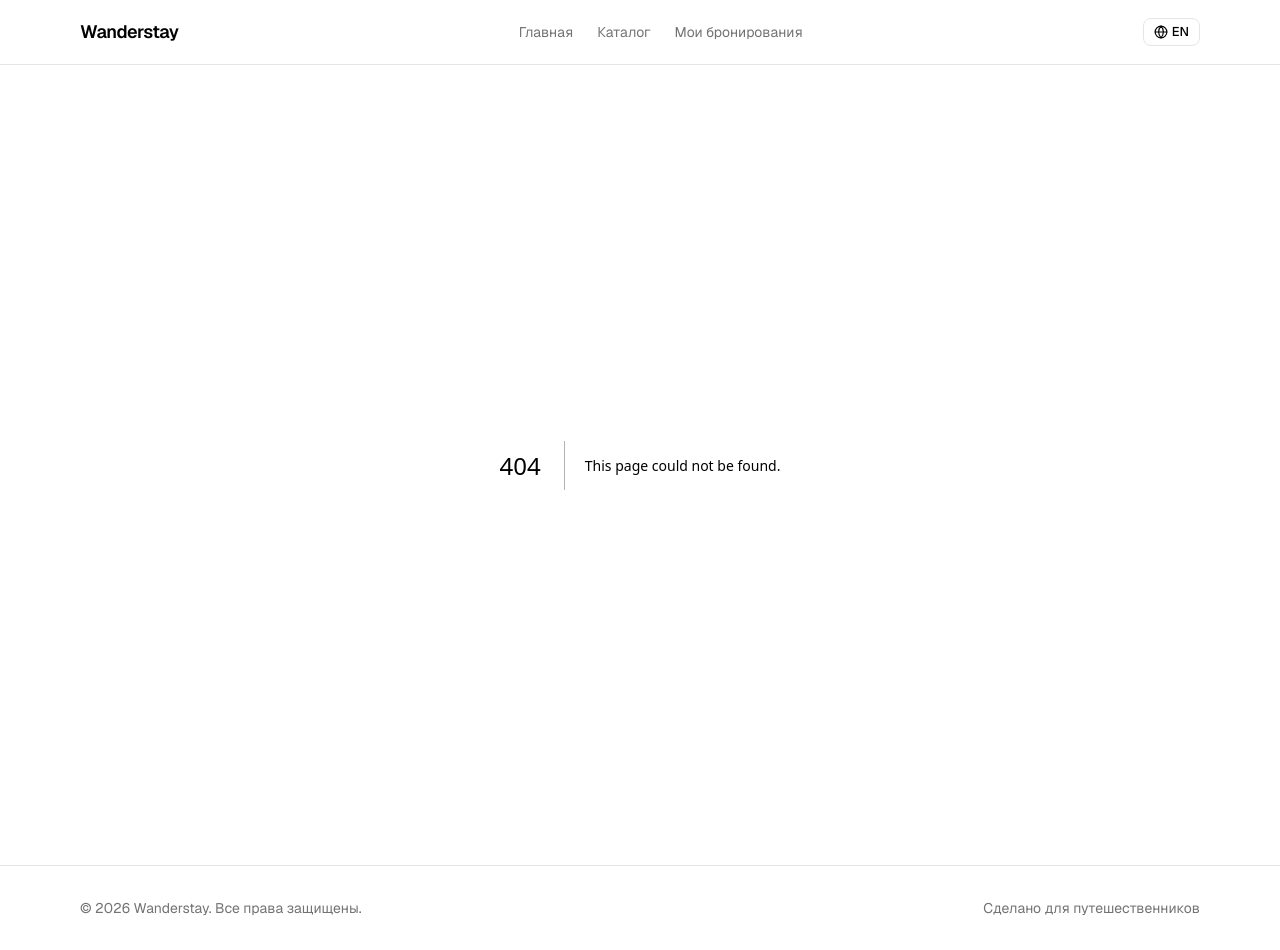
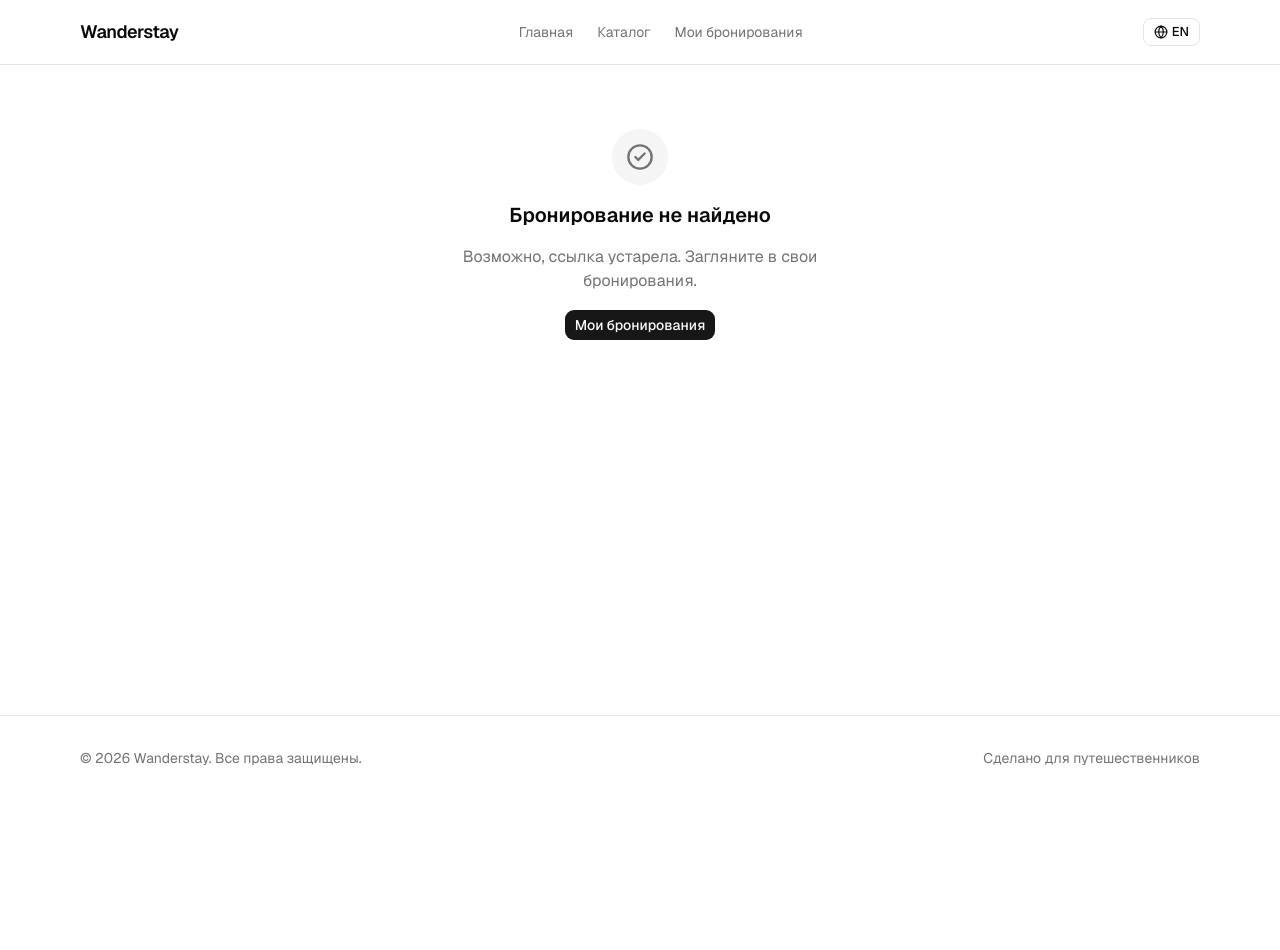
Before and after one commit to JuliaBel5/travel-rental, a Next.js app: page /booking/confirm in a window 1280 px wide. Before the commit this address had no page. After the commit the page ends 800 px from the top, so only its background shows below. Built offline with nearby package versions, Linux system fonts and the light colour scheme.

Commit message:
feat: add booking confirmation page

```diff
--- /dev/null
+++ b/src/pages/booking/confirm.tsx
@@ -0,0 +1,149 @@
+import Head from "next/head";
+import Image from "next/image";
+import Link from "next/link";
+import { useEffect, useState } from "react";
+import { useRouter } from "next/router";
+import { CircleCheck } from "lucide-react";
+import { format } from "date-fns";
+import { enUS, ru as ruLocale } from "date-fns/locale";
+
+import type { Booking } from "@/types";
+import { getListingById } from "@/lib/data";
+import { getStoredBooking } from "@/lib/bookings";
+import { formatPrice } from "@/lib/pricing";
+import { localize, useTranslation, type Locale } from "@/locales";
+import { Button } from "@/components/ui/button";
+import { Separator } from "@/components/ui/separator";
+
+/** Pick the correct plural form for the active locale (no extra deps). */
+function pluralForm(
+  count: number,
+  locale: Locale,
+  forms: { one: string; few: string; many: string },
+): string {
+  const category = new Intl.PluralRules(locale === "ru" ? "ru-RU" : "en-US").select(count);
+  if (category === "one") return forms.one;
+  if (category === "few") return forms.few;
+  return forms.many;
+}
+
+export default function BookingConfirmPage() {
+  const router = useRouter();
+  const { t, locale } = useTranslation();
+  const [booking, setBooking] = useState<Booking | undefined>(undefined);
+  const [ready, setReady] = useState(false);
+
+  useEffect(() => {
+    if (!router.isReady) return;
+    const id = typeof router.query.id === "string" ? router.query.id : undefined;
+    setBooking(id ? getStoredBooking(id) : undefined);
+    setReady(true);
+  }, [router.isReady, router.query.id]);
+
+  const dfLocale = locale === "ru" ? ruLocale : enUS;
+  const formatDate = (value: string) => format(new Date(value), "d MMM yyyy", { locale: dfLocale });
+  const listing = booking ? getListingById(booking.listingId) : undefined;
+
+  return (
+    <>
+      <Head>
+        <title>{`${t.booking.confirm.title} — ${t.common.appName}`}</title>
+      </Head>
+
+      <section className="mx-auto flex max-w-xl flex-col items-center px-4 py-16 text-center">
+        {!ready ? (
+          <p className="text-muted-foreground">{t.common.loading}</p>
+        ) : booking ? (
+          <div className="flex w-full flex-col items-center gap-6">
+            <div className="flex size-16 items-center justify-center rounded-full bg-primary/10 text-primary">
+              <CircleCheck className="size-9" />
+            </div>
+
+            <div className="flex flex-col gap-2">
+              <h1 className="font-heading text-2xl font-semibold tracking-tight md:text-3xl">
+                {t.booking.confirm.title}
+              </h1>
+              <p className="text-muted-foreground">{t.booking.confirm.subtitle}</p>
+            </div>
+
+            <div className="w-full rounded-2xl border border-border bg-card p-5 text-left shadow-sm">
+              {listing && (
+                <>
+                  <div className="flex gap-3">
+                    <div className="relative size-20 shrink-0 overflow-hidden rounded-lg bg-muted">
+                      <Image
+                        src={listing.images[0]}
+                        alt={localize(listing.title, locale)}
+                        fill
+                        sizes="80px"
+                        className="object-cover"
+                      />
+                    </div>
+                    <div className="flex flex-col justify-center">
+                      <p className="font-medium text-foreground">
+                        {localize(listing.title, locale)}
+                      </p>
+                      <p className="text-sm text-muted-foreground">
+                        {localize(listing.location.city, locale)},{" "}
+                        {localize(listing.location.country, locale)}
+                      </p>
+                    </div>
+                  </div>
+                  <Separator className="my-4" />
+                </>
+              )}
+
+              <dl className="flex flex-col gap-2 text-sm">
+                <div className="flex items-center justify-between gap-4">
+                  <dt className="text-muted-foreground">{t.booking.confirm.bookingId}</dt>
+                  <dd className="font-medium tabular-nums">{booking.id}</dd>
+                </div>
+                <div className="flex items-center justify-between gap-4">
+                  <dt className="text-muted-foreground">{t.booking.checkIn}</dt>
+                  <dd>{formatDate(booking.checkIn)}</dd>
+                </div>
+                <div className="flex items-center justify-between gap-4">
+                  <dt className="text-muted-foreground">{t.booking.checkOut}</dt>
+                  <dd>{formatDate(booking.checkOut)}</dd>
+                </div>
+                <div className="flex items-center justify-between gap-4">
+                  <dt className="text-muted-foreground">{t.search.guests.label}</dt>
+                  <dd className="tabular-nums">
+                    {booking.guests} {pluralForm(booking.guests, locale, t.search.guests)}
+                  </dd>
+                </div>
+                <Separator className="my-1" />
+                <div className="flex items-center justify-between gap-4 font-semibold">
+                  <dt>{t.booking.total}</dt>
+                  <dd className="tabular-nums">
+                    {formatPrice(booking.total, booking.currency, locale)}
+                  </dd>
+                </div>
+              </dl>
+            </div>
+
+            <div className="flex w-full flex-col gap-2 sm:flex-row">
+              <Button className="flex-1" render={<Link href="/bookings" />}>
+                {t.booking.confirm.viewMyBookings}
+              </Button>
+              <Button variant="outline" className="flex-1" render={<Link href="/" />}>
+                {t.booking.confirm.backHome}
+              </Button>
+            </div>
+          </div>
+        ) : (
+          <div className="flex flex-col items-center gap-4">
+            <div className="flex size-14 items-center justify-center rounded-full bg-muted text-muted-foreground">
+              <CircleCheck className="size-7" />
+            </div>
+            <h1 className="font-heading text-xl font-semibold text-foreground">
+              {t.booking.confirm.notFoundTitle}
+            </h1>
+            <p className="max-w-sm text-muted-foreground">{t.booking.confirm.notFoundSubtitle}</p>
+            <Button render={<Link href="/bookings" />}>{t.booking.confirm.viewMyBookings}</Button>
+          </div>
+        )}
+      </section>
+    </>
+  );
+}
```
